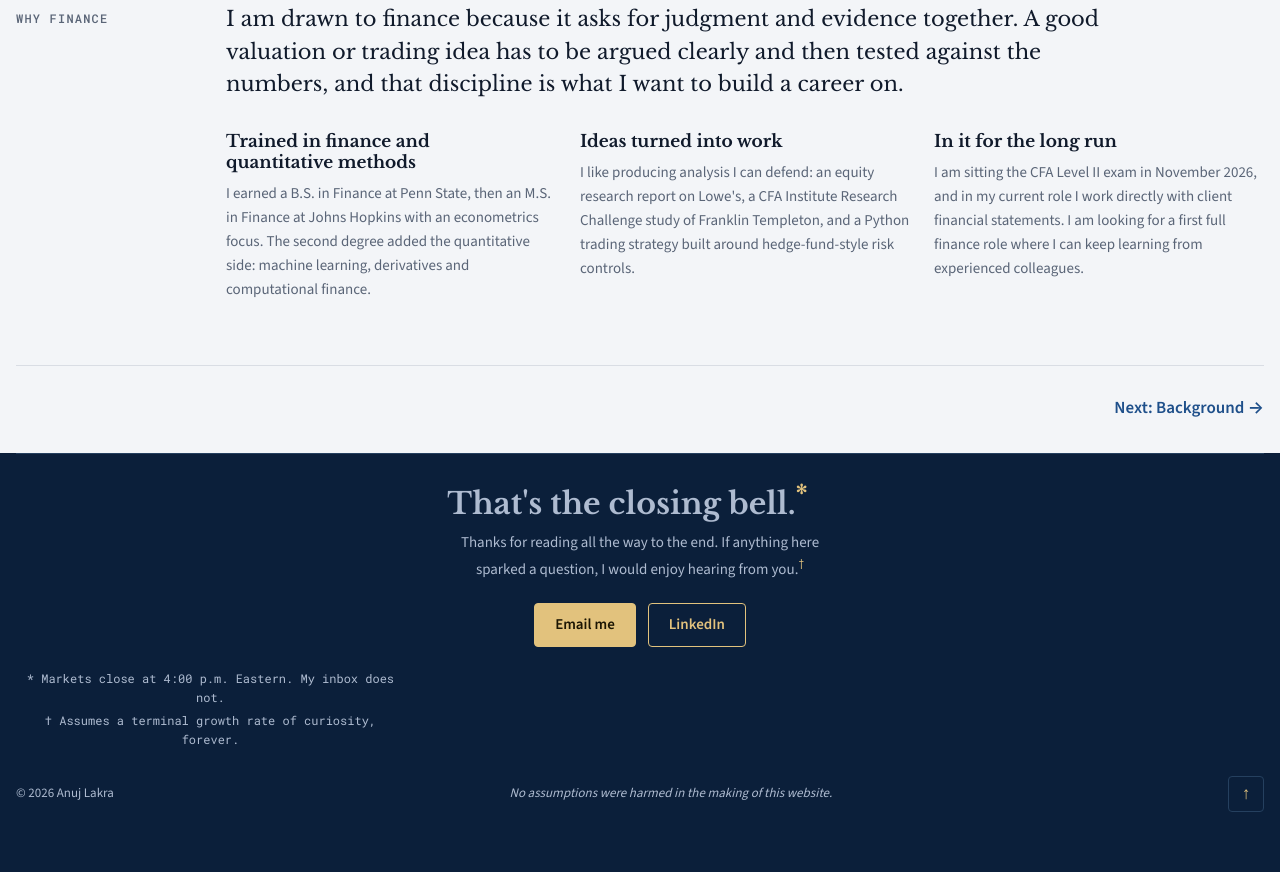
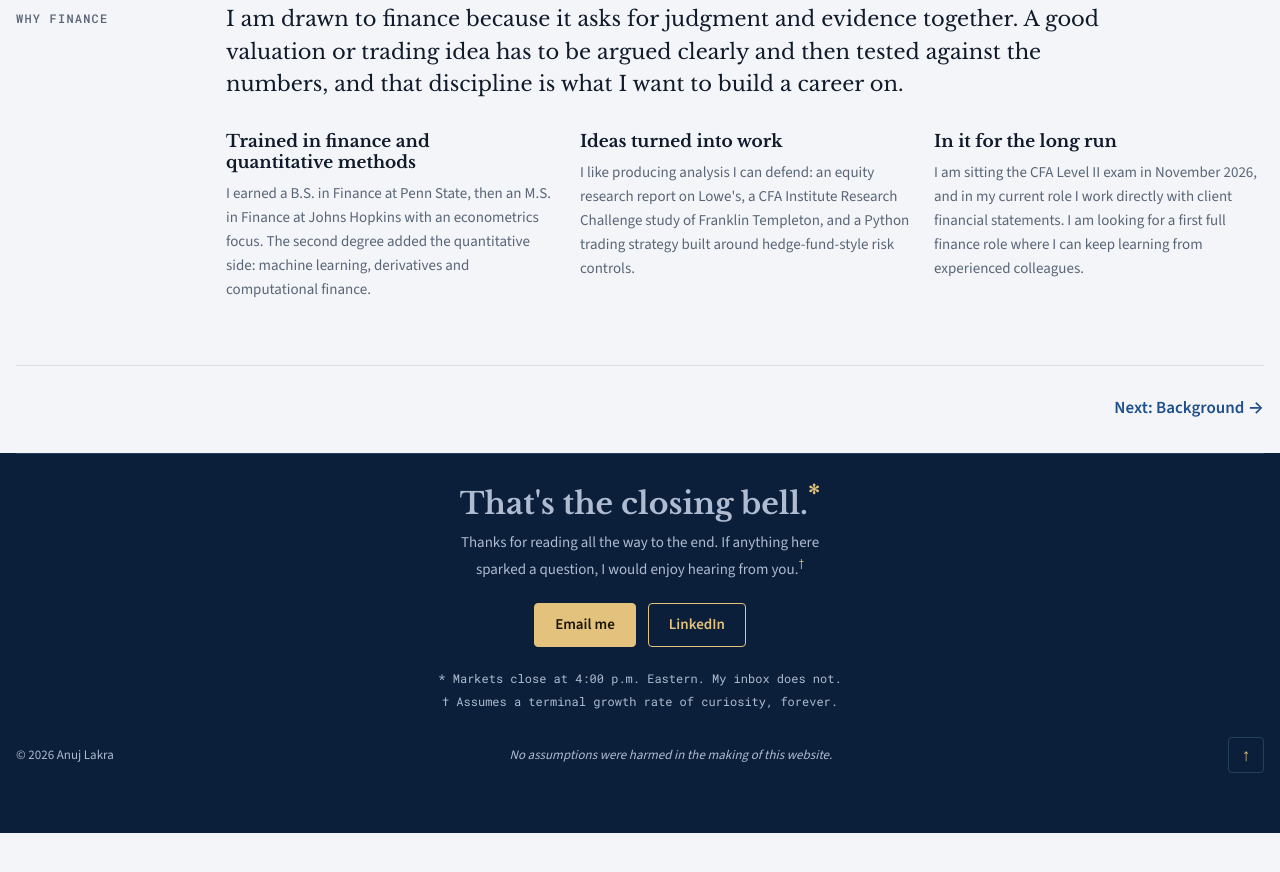
Before and after one commit to alakra13/anuj-lakra-finance-portfolio, a plain HTML site: page index.html in a window 1280 px wide. Shown: the part 1911-2783 px from the top of the page. After the commit the page ends 2744 px from the top, so only its background shows below. Drawn offline with nearby package versions, Linux system fonts and the light colour scheme.

Commit message:
Update index.html

```diff
--- a/index.html
+++ b/index.html
@@ -246,6 +246,7 @@ footer { border-top: 1px solid var(--band-line); padding: 26px 0 32px; display:
 .foot-sub { font-size: 15px; color: var(--band-muted); margin: 0; max-width: 56ch; }
 .foot-title sup, .foot-sub sup { color: var(--band-accent); }
 footer .foot-notes, footer .foot-notes p { text-align: center; }
+footer .foot-title, footer .foot-notes p { max-width: none; margin-left: auto; margin-right: auto; }
 .foot-notes p { margin: 0 0 4px; font-family: var(--font-mono); font-size: 12px; color: var(--band-muted); }
 .foot-actions { display: flex; gap: 12px; flex-wrap: wrap; }
 .foot-base { display: flex; justify-content: space-between; align-items: center; gap: 12px 24px; flex-wrap: wrap; }
```
